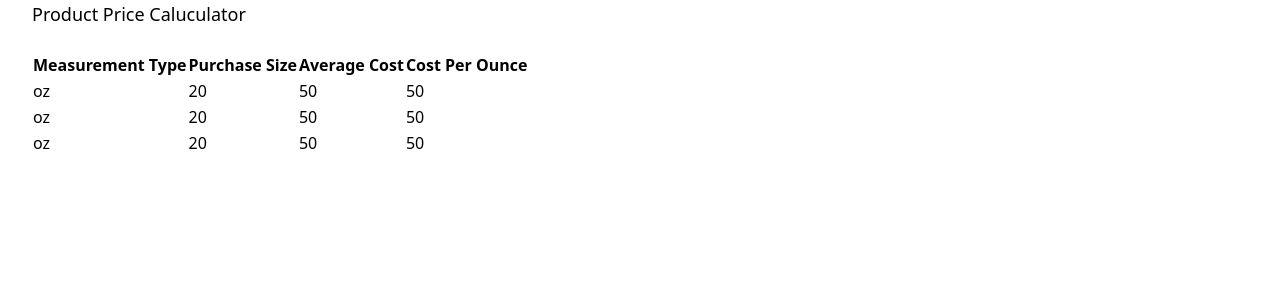
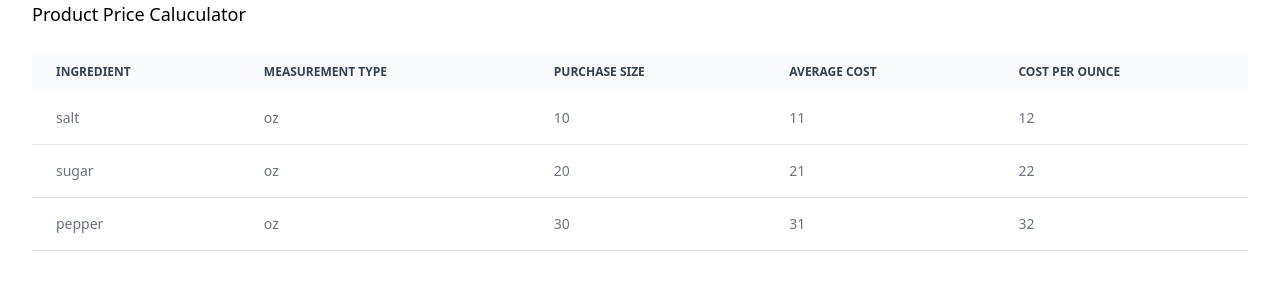
Before and after one commit to arthurgr/product-price-calculator, a Next.js app: page / in a window 1280 px wide. Shown: the top 300 px of the page. Built offline with nearby package versions, Linux system fonts and the light colour scheme.

Commit message:
styled ingredient list

```diff
--- a/components/IngredientList/IngredientList.tsx
+++ b/components/IngredientList/IngredientList.tsx
@@ -6,6 +6,10 @@ import Table from "../Table/Table";
 export default function IngredientList() {
   const columns = useMemo<Column<Ingredient>[]>(
     () => [
+      {
+        Header: "Ingredient",
+        accessor: "ingredient",
+      },
       {
         Header: "Measurement Type",
         accessor: "measurementType",
@@ -30,24 +34,27 @@ export default function IngredientList() {
     () => [
       {
         id: 1,
+        ingredient: "salt",
         measurementType: "oz",
-        purchaseSize: 20,
-        averageCost: 50,
-        costPerOunce: 50,
+        purchaseSize: 10,
+        averageCost: 11,
+        costPerOunce: 12,
       },
       {
         id: 2,
+        ingredient: "sugar",
         measurementType: "oz",
         purchaseSize: 20,
-        averageCost: 50,
-        costPerOunce: 50,
+        averageCost: 21,
+        costPerOunce: 22,
       },
       {
         id: 3,
+        ingredient: "pepper",
         measurementType: "oz",
-        purchaseSize: 20,
-        averageCost: 50,
-        costPerOunce: 50,
+        purchaseSize: 30,
+        averageCost: 31,
+        costPerOunce: 32,
       },
     ],
     []
--- a/components/IngredientList/interfaces/Ingredient.ts
+++ b/components/IngredientList/interfaces/Ingredient.ts
@@ -1,5 +1,6 @@
 export interface Ingredient {
   id: number;
+  ingredient: string;
   measurementType: "oz";
   purchaseSize: number;
   averageCost: number;
--- a/components/Table/Table.tsx
+++ b/components/Table/Table.tsx
@@ -8,22 +8,28 @@ export default function Table({
   columns: readonly Column<Ingredient>[];
   data: Array<Ingredient>;
 }) {
-  // Use the state and functions returned from useTable to build your UI
   const { getTableProps, getTableBodyProps, headerGroups, rows, prepareRow } =
     useTable({
       columns,
       data,
     });
 
-  // Render the UI for your table
   return (
-    <table {...getTableProps()}>
-      <thead>
+    <table
+      {...getTableProps()}
+      className="w-full text-sm text-left text-gray-500 dark:text-gray-400"
+    >
+      <thead className="text-xs text-gray-700 uppercase bg-gray-50 dark:bg-gray-700 dark:text-gray-400">
         {headerGroups.map((headerGroup) => {
           return (
             <tr {...headerGroup.getHeaderGroupProps()} key={headerGroup.id}>
               {headerGroup.headers.map((column) => (
-                <th {...column.getHeaderProps()} key={column.id}>
+                <th
+                  {...column.getHeaderProps()}
+                  key={column.id}
+                  scope="col"
+                  className="px-6 py-3"
+                >
                   {column.render("Header")}
                 </th>
               ))}
@@ -35,11 +41,18 @@ export default function Table({
         {rows.map((row, i) => {
           prepareRow(row);
           return (
-            <tr {...row.getRowProps()} key={row.id}>
+            <tr
+              {...row.getRowProps()}
+              key={row.id}
+              className="bg-white border-b dark:bg-gray-800 dark:border-gray-700"
+            >
               {row.cells.map((cell) => {
-                console.log(cell);
                 return (
-                  <td {...cell.getCellProps()} key={cell.row.id}>
+                  <td
+                    {...cell.getCellProps()}
+                    key={cell.row.id}
+                    className="px-6 py-4"
+                  >
                     {cell.render("Cell")}
                   </td>
                 );
--- a/pages/index.tsx
+++ b/pages/index.tsx
@@ -10,6 +10,7 @@ export default function Home() {
     [
       {
         id: 0,
+        ingredient: "",
         measurementType: "oz",
         purchaseSize: 0,
         averageCost: 0,
```
